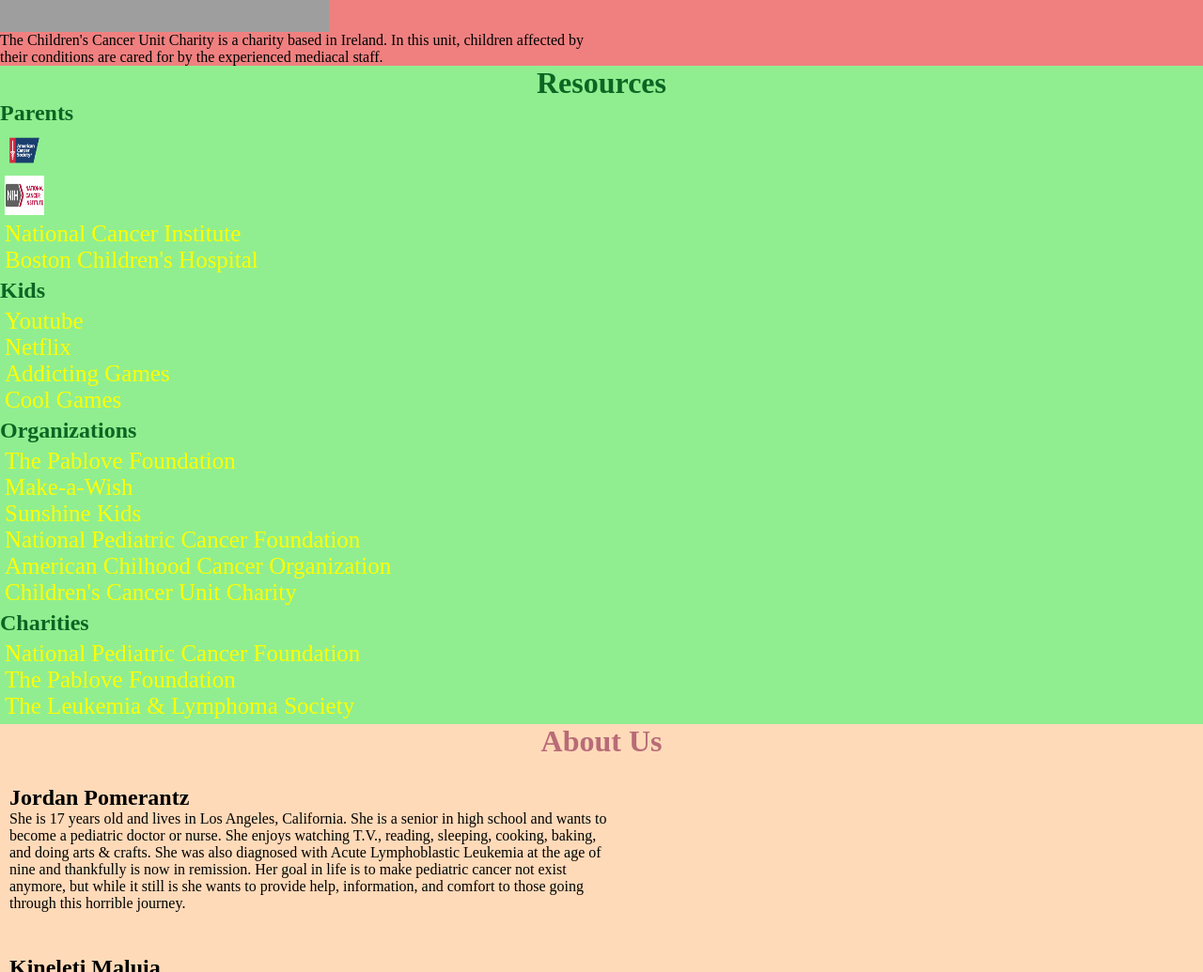
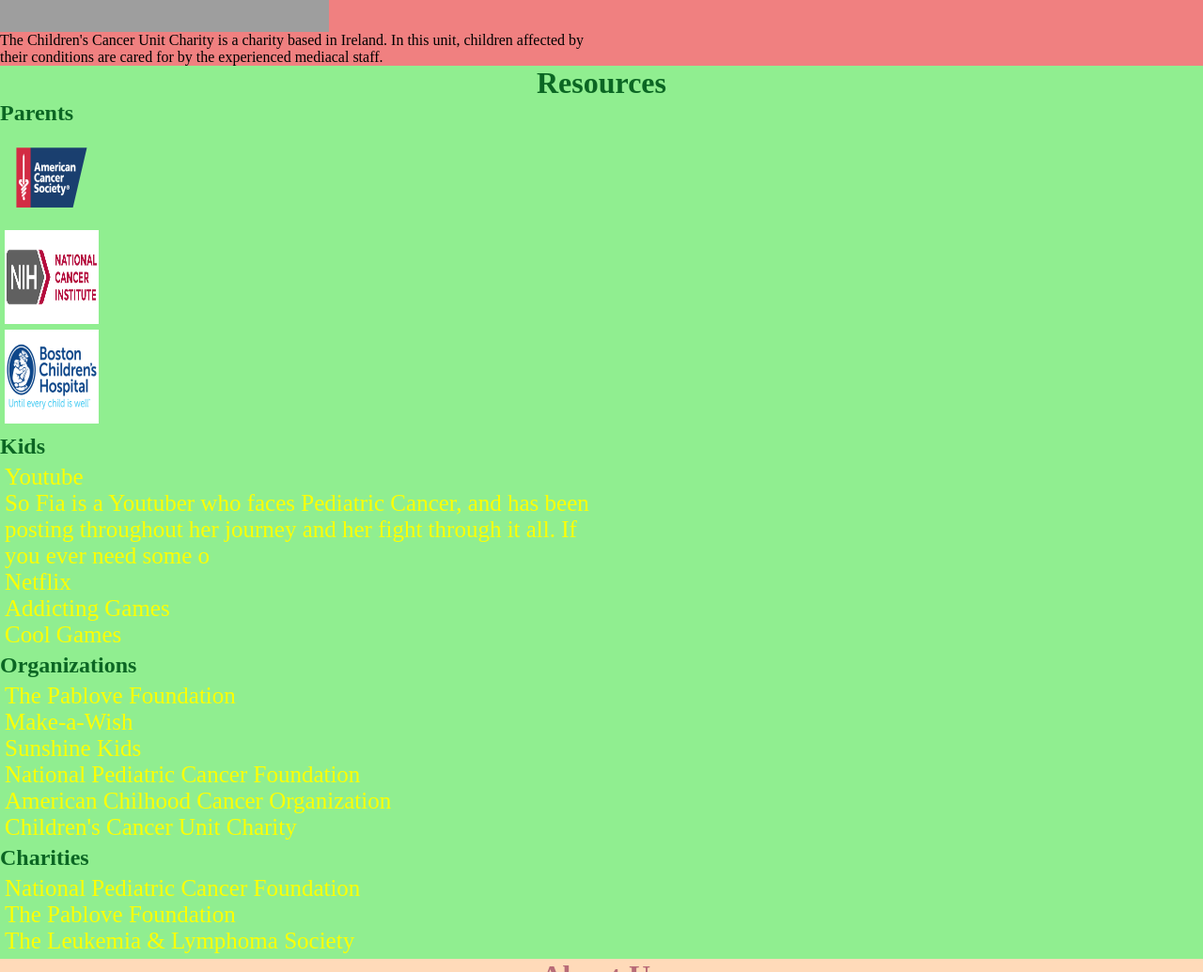
Before and after one commit to JP2442/firstbreath, a plain HTML site: page index.html in a window 1280 px wide. Shown: the part 2100-3135 px from the top of the page at 94% size. Drawn offline with nearby package versions, Linux system fonts and the light colour scheme; grey boxes are pictures that could not be loaded; a web font is replaced by a local one.

Commit message:
first commit

```diff
--- a/index.html
+++ b/index.html
@@ -76,18 +76,21 @@
 <h2>Parents</h2>
 <div class="parents">
   <a href="https://www.cancer.org/cancer/cancer-in-children.html">
-  <img src="ACS.png" alt="American Cancer Society" style="width:42px;height:42px;border:0;"></a>
+  <img src="ACS.png" alt="American Cancer Society" style="width:100px;height:100px;border:0;"></a>
 <a href="https://www.cancer.gov/types/childhood-cancers">
-<img src="NCS.jpg" alt="National Cancer Institute" style="width:42px;height:42px;border:0;">
+<img src="NCS.jpg" alt="National Cancer Institute" style="width:100px;height:100px;border:0;">
 </a>
-  <a href="https://www.cancer.gov/types/childhood-cancers">National Cancer Institute</a>
-  <a href="http://www.childrenshospital.org/conditions-and-treatments/conditions/p/pediatric-and-childhood-cancers/symptoms-and-causes">Boston Children's Hospital</a>
+<a href="http://www.childrenshospital.org/conditions-and-treatments/conditions/p/pediatric-and-childhood-cancers/symptoms-and-causes">
+<img src="BCH.png" alt="Boston Children's Hospital" style="width:100px;height:100px;border:0;">
+</a>
 </div>
 
 
 <h2>Kids</h2>
   <div class="kids">
   <a href="https://www.youtube.com/">Youtube</a>
+  <a href="https://yt3.ggpht.com/a/AGF-l782ZqcZ3WekEHFaCB8le5fHmRoJcmLM6N4D=s900-c-k-c0xffffffff-no-rj-mo" Image of So Fia, Pediatric Cancer Youtuber. </a>
+    So Fia is a Youtuber who faces Pediatric Cancer, and has been posting throughout her journey and her fight through it all. If you ever need some o
   <a href="https://www.netflix.com/">Netflix</a>
   <a href="https://www.addictinggames.com">Addicting Games</a>
   <a href="https://www.coolmathgames.com/">Cool Games</a>
```
